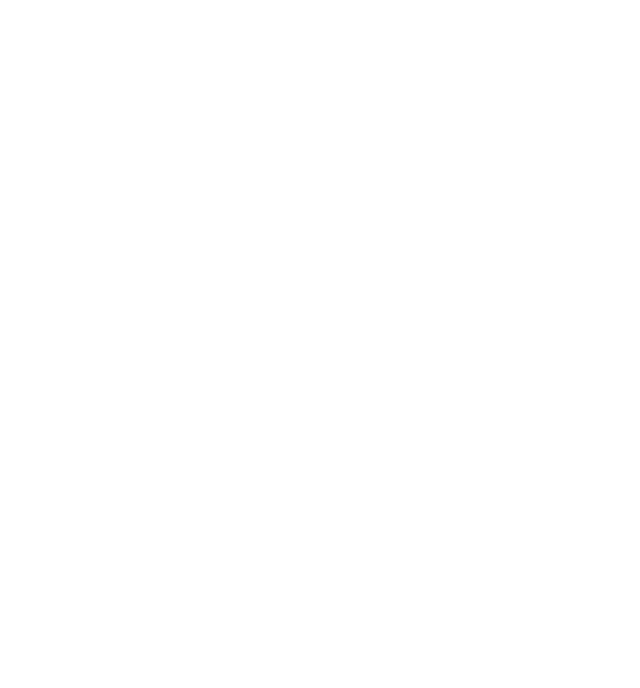
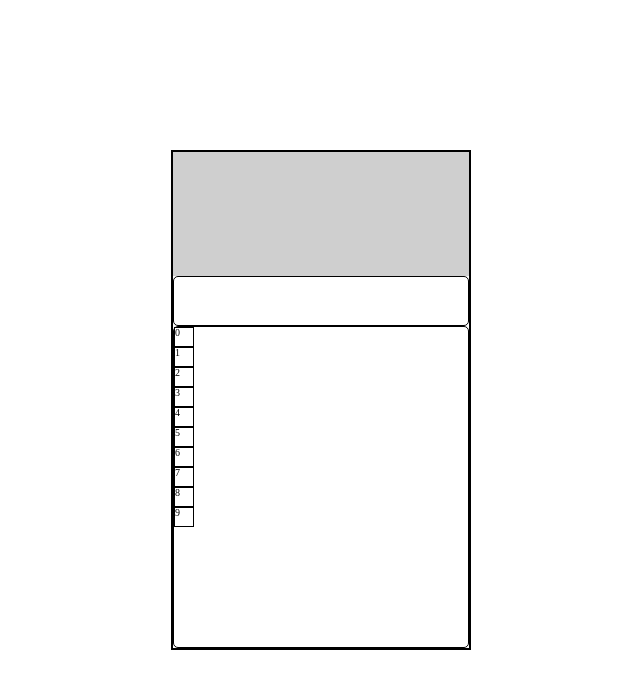
Before and after one commit to JCoderTwo/TheOdinProject_Calculator, a plain HTML site: page index.html in a window 1280 px wide. Shown: the whole page, without its empty margins (319-959 px from the left). Drawn offline with Linux system fonts and the light colour scheme.

Commit message:
Create skeleton of calculator. Add reset.css. Add operate function and input variables.

```diff
--- a/index.html
+++ b/index.html
@@ -4,9 +4,34 @@
     <meta charset="UTF-8">
     <meta name="viewport" content="width=device-width, initial-scale=1.0">
     <title>Document</title>
+    <link rel="stylesheet" href="reset.css">
     <link rel="stylesheet" href="style.css">
 </head>
 <body>
+    <main class="calculator">
+        <section class="topCalculator">
+        </section>
+        <section class="midCalculator">
+        </section>
+        <section class="botCalculator">
+            <div class="side1Calculator">
+                <ul>
+                    <li>0</li>
+                    <li>1</li>
+                    <li>2</li>
+                    <li>3</li>
+                    <li>4</li>
+                    <li>5</li>
+                    <li>6</li>
+                    <li>7</li>
+                    <li>8</li>
+                    <li>9</li>
+                </ul>
+            </div>
+            <div class="side2Calculator">
+            </div>
+        </section>
+    </main>
 
     <script type="text/javascript" src="main.js"></script>
 </body>
--- a/main.js
+++ b/main.js
@@ -17,3 +17,11 @@ function divide (num1, num2) {
     return num1 / num2
 }
 console.log(divide(5,5))
+
+let input1
+let operator
+let input2
+
+function operate (op, num1, num2){
+
+}
--- /dev/null
+++ b/reset.css
@@ -0,0 +1,43 @@
+html, body, div, span, applet, object, iframe,
+h1, h2, h3, h4, h5, h6, p, blockquote, pre,
+a, abbr, acronym, address, big, cite, code,
+del, dfn, em, img, ins, kbd, q, s, samp,
+small, strike, strong, sub, sup, tt, var,
+b, u, i, center,
+dl, dt, dd, ol, ul, li,
+fieldset, form, label, legend,
+table, caption, tbody, tfoot, thead, tr, th, td,
+article, aside, canvas, details, embed,
+figure, figcaption, footer, header, hgroup,
+menu, nav, output, ruby, section, summary,
+time, mark, audio, video {
+	margin: 0;
+	padding: 0;
+	border: 0;
+	font-size: 100%;
+	font: inherit;
+	vertical-align: baseline;
+}
+/* HTML5 display-role reset for older browsers */
+article, aside, details, figcaption, figure,
+footer, header, hgroup, menu, nav, section {
+	display: block;
+}
+body {
+	line-height: 1;
+}
+ol, ul {
+	list-style: none;
+}
+blockquote, q {
+	quotes: none;
+}
+blockquote:before, blockquote:after,
+q:before, q:after {
+	content: '';
+	content: none;
+}
+table {
+	border-collapse: collapse;
+	border-spacing: 0;
+}
--- a/style.css
+++ b/style.css
@@ -0,0 +1,45 @@
+* {
+    box-sizing: border-box;
+}
+
+html {
+    font-size: 10px;
+}
+
+body {
+    display: flex;
+    height: 100vh;
+    width: 100vw;
+    justify-content: center;
+    align-items: center;
+}
+
+.calculator {
+    background-color: white;
+    border: 2px solid black;
+    height: 500px;
+    width: 300px;
+}
+
+.topCalculator {
+    background-color: rgba(128, 128, 128, 0.377);
+    height: 25%;
+}
+
+.midCalculator {
+    border: 1px solid black;
+    border-radius: 5px;
+    height: 10%;
+}
+
+.botCalculator {
+    border: 1px solid black;
+    border-radius: 5px;
+    height: 65%;
+}
+
+.side1Calculator ul li {
+    height: 20px;
+    width: 20px;
+    border: 1px solid black;
+}
```
